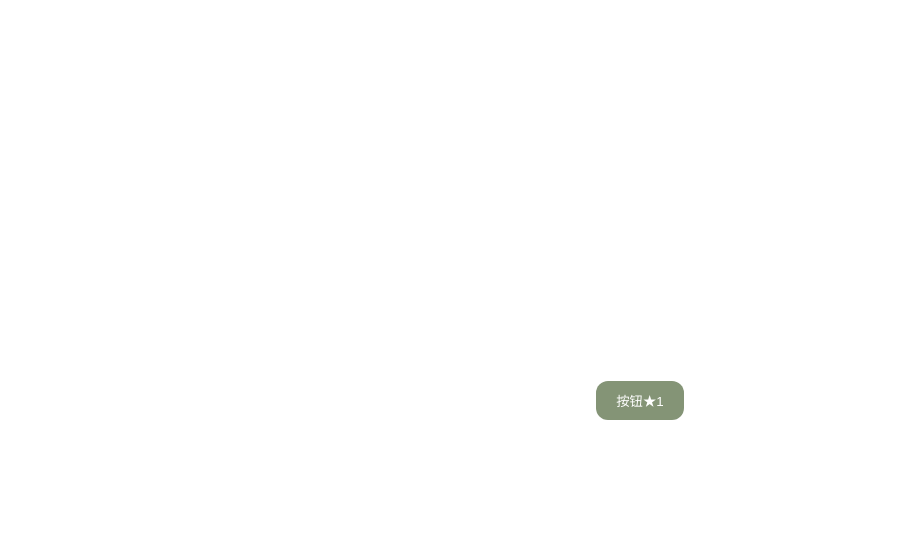
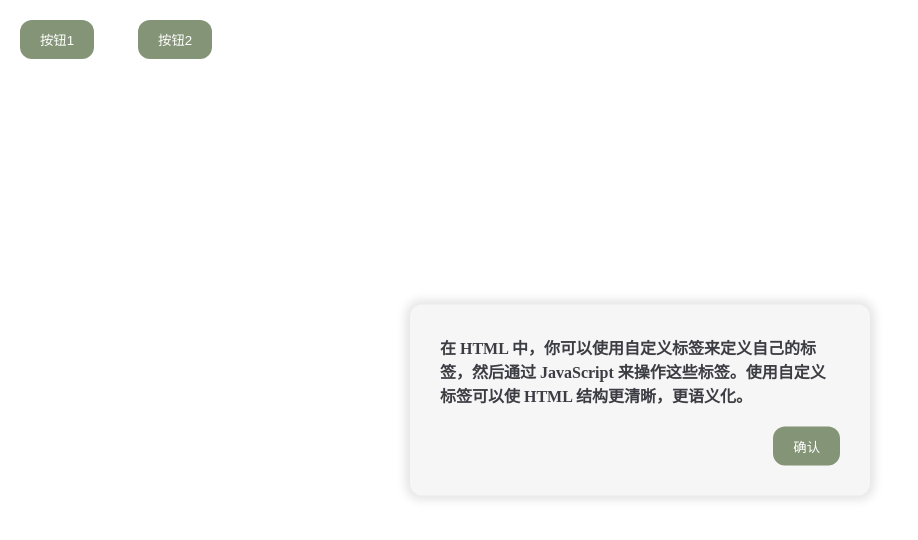
Before and after one commit to sooooooooooooooooootheby/Wonderland-PopUP, a plain HTML site: page index.html in a window 1280 px wide. Shown: the whole page, without its empty margins (0-918 px from the left). Drawn offline with Linux system fonts and the light colour scheme.

Commit message:
新增 窗口

```diff
--- a/index.html
+++ b/index.html
@@ -1,13 +1,12 @@
 <!DOCTYPE html>
 <html>
-
     <head>
-    <meta charset='utf-8'>
-    <meta name='viewport' content='width=device-width,initial-scale=1.0'>
+        <meta charset="utf-8" />
+        <meta name="viewport" content="width=device-width,initial-scale=1.0" />
         <title>ciallo world</title>
         <!-- <link rel="stylesheet"
         href="https://cdn.jsdelivr.net/gh/sooooooooooooooooootheby/Wonderland-PopUP/pop-up.css"> -->
-        <link rel="stylesheet" href="./src/pop-up.css">
+        <link rel="stylesheet" href="./src/pop-up.css" />
         <style>
             * {
                 margin: 0;
@@ -16,25 +15,33 @@
 
             body {
                 height: 100vh;
-            display: flex;
+                /* display: flex;
             justify-content: center;
-            align-items: center;
+            align-items: center; */
             }
 
             button {
+                margin: 20px;
                 padding: 10px 20px;
                 border-radius: 12px;
                 border: none;
                 background-color: #849476;
-            color: #FFFFFF;
+                color: #ffffff;
             }
         </style>
     </head>
 
     <body>
-    <button onclick="popup({ text: 'ciallo', color: '#3C3C43C7' })">按钮★1</button>
+        <button onclick="popup({ text: 'ciallo', color: '#3C3C43C7' })">按钮1</button>
+        <button onclick="win({text: '在 HTML 中，你可以使用自定义标签来定义自己的标签，然后通过 JavaScript 来操作这些标签。使用自定义标签可以使 HTML 结构更清晰，更语义化。'})">按钮2</button>
+        <script>
+            document.addEventListener("DOMContentLoaded", function () {
+                win({
+                    text: "在 HTML 中，你可以使用自定义标签来定义自己的标签，然后通过 JavaScript 来操作这些标签。使用自定义标签可以使 HTML 结构更清晰，更语义化。",
+                });
+            });
+        </script>
         <!-- <script src="https://cdn.jsdelivr.net/gh/sooooooooooooooooootheby/Wonderland-PopUP/pop-up.js"></script> -->
         <script src="./src/pop-up.js"></script>
     </body>
-
 </html>
--- a/src/pop-up.css
+++ b/src/pop-up.css
@@ -4,7 +4,7 @@
     justify-content: center;
     align-items: center;
     background-color: #869379;
-    color: #FFFFFF;
+    color: #ffffff;
     border-radius: 8px;
     position: fixed;
     bottom: -50px;
@@ -24,9 +24,47 @@
 
 .progress-circle .progress-bar {
     fill: none;
-    stroke: #FFFFFF;
+    stroke: #ffffff;
     stroke-width: 10;
     stroke-linecap: round;
     stroke-dasharray: 0 100;
-    transition: stroke-dasharray 0.5s;
+    transition: stroke-dasharray .5s;
 }
+
+.win {
+    width: 400px;
+    padding: 30px;
+    background-color: #f6f6f7;
+    z-index: 9999;
+    position: absolute;
+    top: 50%;
+    left: 50%;
+    transform: translate(-50%, -50%);
+    display: flex;
+    flex-direction: column;
+    border-radius: 12px;
+    box-shadow: 0 0 10px 5px rgba(0, 0, 0, 0.1);
+
+    color: #3c3c43;
+    font-weight: bold;
+
+    transition: .3s;
+
+    opacity: 0;
+    pointer-events: none;
+}
+
+.showWin {
+    opacity: 1;
+    pointer-events: auto;
+}
+
+.winButtonBox {
+    margin-top: 20px;
+    display: flex;
+    justify-content: flex-end;
+}
+.winButton {
+    margin: 0;
+    cursor: pointer;
+}
--- a/src/pop-up.js
+++ b/src/pop-up.js
@@ -1,3 +1,4 @@
+// 弹窗1
 function startProgress(ms) {
     const progressCircle = document.querySelector(".progress-circle");
     const progressBar = progressCircle.querySelector(".progress-bar");
@@ -10,19 +11,20 @@ function startProgress(ms) {
             clearInterval(interval);
         } else {
             progress++;
-            var dashOffset = circumference - progress / 100 * circumference;
+            var dashOffset = circumference - (progress / 100) * circumference;
             progressBar.style.strokeDashoffset = dashOffset;
         }
     }, ms / 105);
 }
 
-popup = ({text, ms, color}) => {
+popup = ({ text, ms, color }) => {
     // 判断popup元素是否存在
-    let popupElements = document.getElementsByClassName('popup');
-    if (popupElements.length === 0 && (text || text === '')) {
-        const popup = document.createElement('div');
-        popup.className = 'popup';
-        popup.innerHTML = `
+    let popupElements = document.getElementsByClassName("popup");
+    if (popupElements.length === 0 && (text || text === "")) {
+        const popup = document.createElement("div");
+        popup.className = "popup";
+        popup.innerHTML =
+            `
             <div class="progress-circle">
                 <svg viewBox="0 0 100 100">
                     <circle class="progress-bar" cx="50" cy="50" r="40" fill="none" />
@@ -32,34 +34,66 @@ popup = ({text, ms, color}) => {
         document.body.append(popup);
 
         let popupWidth = popup.offsetWidth;
-        popup.style.left = 'calc(50% - ' + popupWidth / 2 + 'px)';
+        popup.style.left = "calc(50% - " + popupWidth / 2 + "px)";
 
         // 判断是否有时间参数，如果没有设置为3000ms
-        if (!ms || ms === '') {
+        if (!ms || ms === "") {
             ms = 3000;
         }
 
         // 判断是否有颜色参数
         if (color) {
-            let popupBackground = document.querySelector('.popup');
+            let popupBackground = document.querySelector(".popup");
             popupBackground.style.backgroundColor = color;
         }
 
         setTimeout(() => {
-            popup.style.bottom = '50px';
-            startProgress(ms)
+            popup.style.bottom = "50px";
+            startProgress(ms);
         }, 50);
 
         setTimeout(() => {
-            popup.style.bottom = '100px';
-            popup.style.opacity = '0';
-            popup.style.transform = 'scale(1.1)';
+            popup.style.bottom = "100px";
+            popup.style.opacity = "0";
+            popup.style.transform = "scale(1.1)";
         }, ms + 50);
 
         setTimeout(() => {
             popup.remove();
         }, ms + 350);
     } else {
-        return
+        return;
     }
+};
+
+// 窗口1
+let winExist = true;
+// 关闭窗口
+function winClose() {
+    const winElements = document.getElementById("win");
+    winExist = true;
+    winElements.classList.remove("showWin");
+    setTimeout(() => {
+        winElements.remove();
+    }, 300);
 }
+function win({text}) {
+    // 判断是否存在win
+    if (!winExist) {
+        console.log("win已存在");
+        return;
+    }
+
+    const win = document.createElement("div");
+    win.classList.add("win", "showWin");
+    win.id = 'win';
+    win.innerHTML =
+        text +
+        `
+            <div class="winButtonBox">
+                <button id="winButton" class="winButton" onclick="winClose()">确认</button>
+            </div>
+        `;
+    document.body.append(win);
+    winExist = false;
+}
```
Lines whose indentation alone changed are shown as unchanged.
